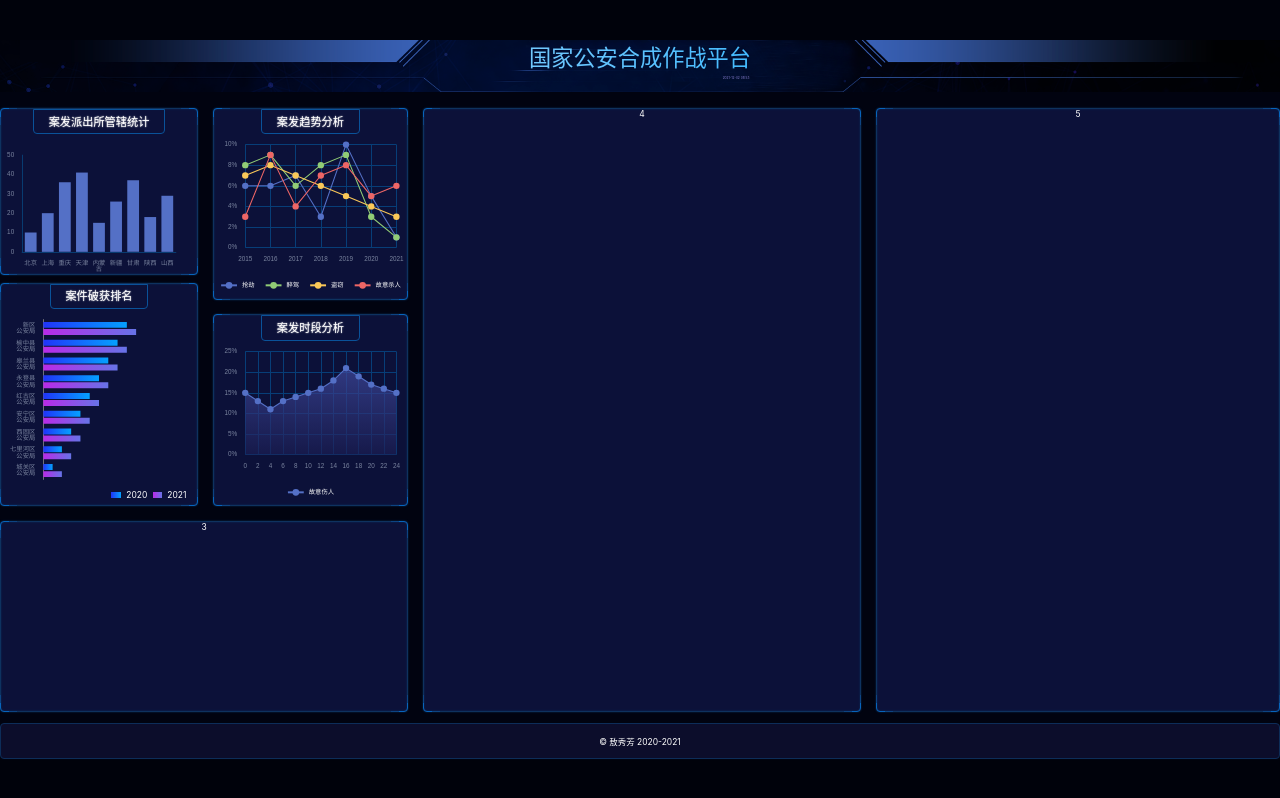
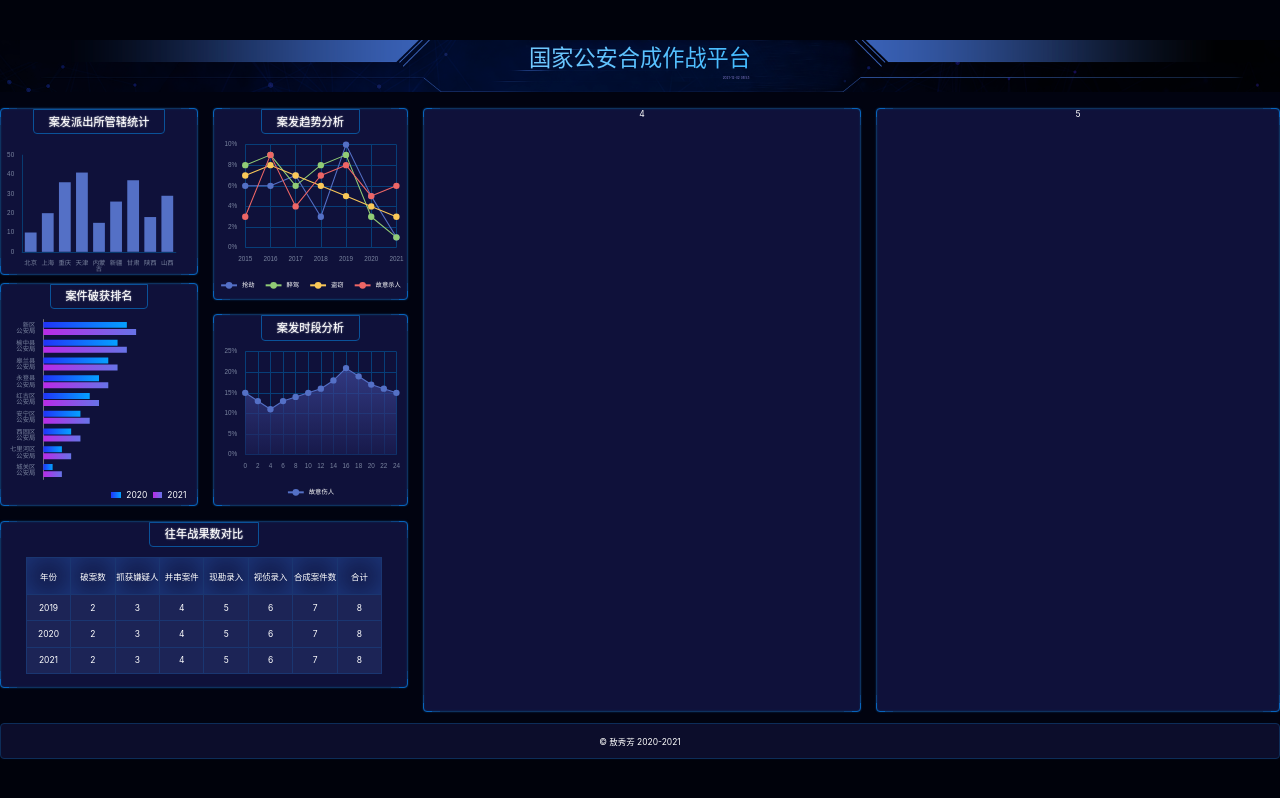
Before and after one commit to ao1115/big-screen, a React (Vite) app: page /#/ in a window 1280 px wide. Shown: the top 798 px of the page. Built offline with nearby package versions, Linux system fonts and the light colour scheme.

Commit message:
完成Chart5

```diff
--- /dev/null
+++ b/src/components/chart-5.tsx
@@ -0,0 +1,28 @@
+import React from 'react';
+
+export const Chart5 = () => {
+    return (
+        <div className="战果 bordered">
+            <h2>往年战果数对比</h2>
+            <table>
+                <thead>
+                    <tr>
+                        <th>年份</th><th>破案数</th><th>抓获嫌疑人</th><th>并串案件</th><th>现勘录入</th>
+                        <th>视侦录入</th><th>合成案件数</th><th>合计</th>
+                    </tr>
+                </thead>
+                <tbody>
+                    <tr>
+                        <td>2019</td><td>2</td><td>3</td><td>4</td><td>5</td><td>6</td><td>7</td><td>8</td>
+                    </tr>
+                    <tr>
+                        <td>2020</td><td>2</td><td>3</td><td>4</td><td>5</td><td>6</td><td>7</td><td>8</td>
+                    </tr>
+                    <tr>
+                        <td>2021</td><td>2</td><td>3</td><td>4</td><td>5</td><td>6</td><td>7</td><td>8</td>
+                    </tr>
+                </tbody>
+            </table>
+        </div>
+    );
+};
--- a/src/pages/home.scss
+++ b/src/pages/home.scss
@@ -67,7 +67,7 @@
             border-radius: 4px;
             position: relative;
             box-shadow: 0 0 2px 0 #0e325f, inset 0 0 2px 0 #0e325f;
-            background: #0c1139;
+            background: #0f113a;
 
             &::before {
                 content: '';
@@ -120,7 +120,8 @@
         .管辖统计,
         .破获排名,
         .案发趋势,
-        .案发时段 {
+        .案发时段,
+        .战果 {
             height: px(315);
             display: flex;
             flex-direction: column;
@@ -176,5 +177,33 @@
         .案发趋势 {
             height: px(363);
         }
+
+        .战果 {
+            >table {
+                margin-top: px(18);
+                border-collapse: collapse;
+
+                th,
+                td {
+                    border: 1px solid #1a3671;
+                }
+
+                thead {
+                    th {
+                        height: px(70);
+                        box-shadow: inset 0 0 px(60) 0 #1f3d85;
+                    }
+                }
+
+                tbody {
+                    td {
+                        height: px(50);
+                        width: px(84);
+                        background: #1c2456;
+                    }
+
+                }
+            }
+        }
     }
 }
--- a/src/pages/home.tsx
+++ b/src/pages/home.tsx
@@ -6,6 +6,7 @@
 import { Chart2 } from '../components/chart-2';
 import { Chart3 } from '../components/chart-3';
 import { Chart4 } from '../components/chart-4';
+import { Chart5 } from '../components/chart-5';
 export const Home = () => {
   const date = new Date().toISOString();
   let d = dayjs(date).format('YYYY-MM-DD HH:mm')
@@ -24,7 +25,9 @@
           <Chart3 />
           <Chart4 />
         </section>
-        <section className="section3  bordered">3</section>
+        <section className="section3  ">
+          <Chart5 />
+        </section>
         <section className="section4  bordered">4</section>
         <section className="section5  bordered">5</section>
       </main>
```
